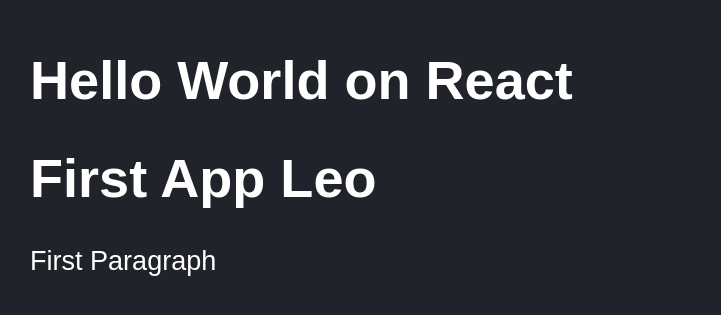
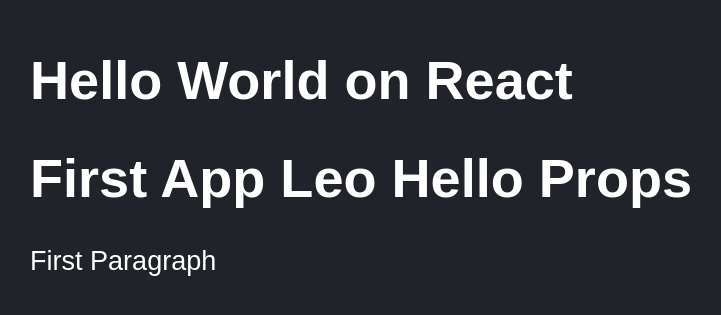
Before and after one commit to EsteMaeLeo/React-_0_ex_course_1, a React (Vite) app in the folder 03-counter-app-vite/: page / in a window 1280 px wide. Shown: the part 135-450 px from the top of the page, without its empty margins (118-839 px from the left). Built offline with nearby package versions, Linux system fonts and the light colour scheme.

Commit message:
initial new changes

```diff
--- a/03-counter-app-vite/src/main.jsx
+++ b/03-counter-app-vite/src/main.jsx
@@ -8,6 +8,6 @@
 ReactDom.createRoot(document.getElementById("root")).render(
   <React.StrictMode>
     <HelloWorldApp />
-    <FirstApp />
+    <FirstApp title="Hello Props" />
   </React.StrictMode>
 );
```
